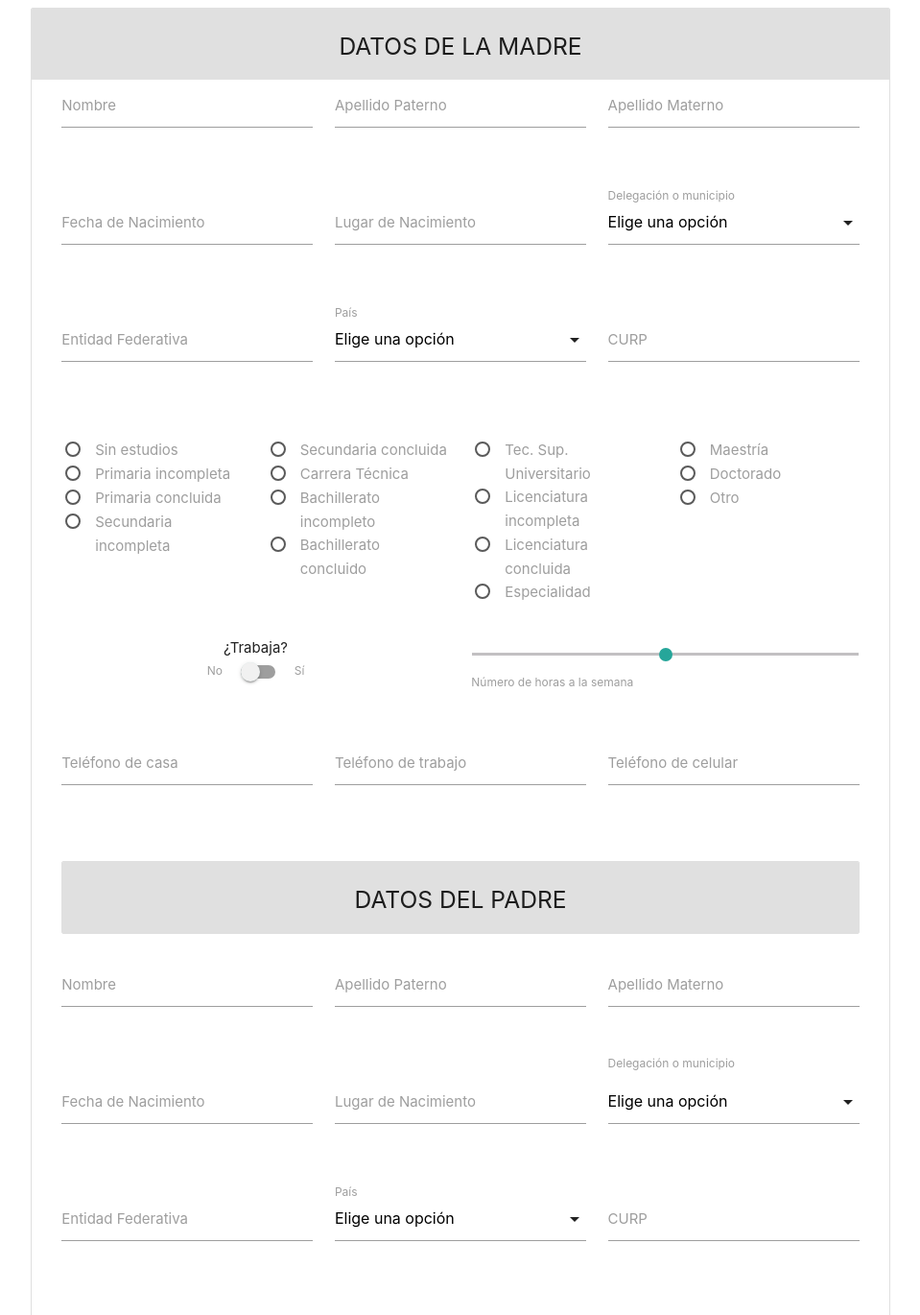
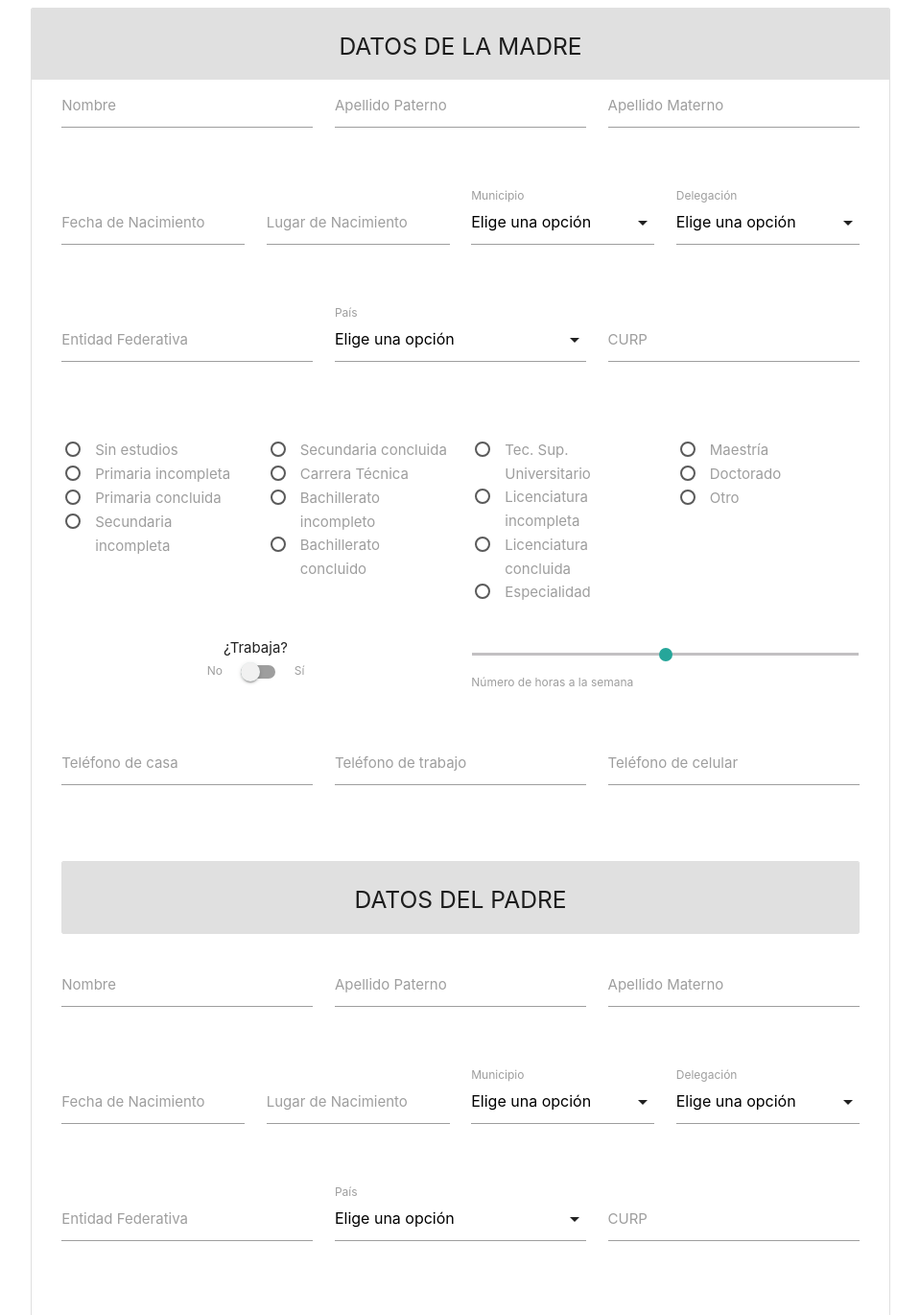
Before and after one commit to Jordani-Valencia/SIREANI, a CodeIgniter app: the page made by application/views/pantallas/2.php in a window 1280 px wide. Shown: the top 1370 px of the page at 96% size, without its empty margins (160-1119 px from the left). Run offline with CodeIgniter, Linux system fonts and the light colour scheme; some libraries are stand-ins or nearby versions.

Commit message:
Pantalla 2 lista (corregida)

```diff
--- a/application/views/pantallas/2.php
+++ b/application/views/pantallas/2.php
@@ -38,25 +38,29 @@
 				<!--Fin Fila 1-->
 				<!--Inicio Fila 2-->
 				<div class="row">
-					<div class="input-field col s4">
+					<div class="input-field col s3">
   						<input type="text" class="datepicker" id="nac2" name="nacimiento2">
 						<label for="nac2">Fecha de Nacimiento</label>
 					</div>
 
-    				<div class="input-field col s4">
+    				<div class="input-field col s3">
     					<input class="validate" id="lug2" type="text" name="lugar2" required>
 						<label for="lug2">Lugar de Nacimiento</label>
 						<span class="helper-text" data-error="Campo vacío o Incorrecto" data-success="Bien"></span>
     				</div>
 
-    				<div class="input-field col s4" id="mun4">
-    					<!--<input class="validate" id="mun4" type="text" name="municipio4" required>
-						<label for="mun4">Delegación o Municipio</label>
-						<span class="helper-text" data-error="Campo vacío o Incorrecto" data-success="Bien"></span>-->
+    				<div class="input-field col s3" id="mun4">
 						<select name="municipio4" required>
 							<option value="" disabled selected>Elige una opción</option>
 						</select>
-						<label>Delegación o municipio</label>
+						<label>Municipio</label>
+    				</div>
+
+    				<div class="input-field col s3" id="del4">
+						<select name="delegacion4" required>
+							<option value="" disabled selected>Elige una opción</option>
+						</select>
+						<label>Delegación</label>
     				</div>
 				</div>
 				<!--Fin Fila 2-->
@@ -240,28 +257,30 @@
 				<!--Fin Fila 8-->
 				<!--Inicio Fila 9-->
 				<div class="row">
-					<div class="input-field col s4">
+					<div class="input-field col s3">
   					<input type="text" class="datepicker" id="nac3" name="nacimiento3" required>
 						<label for="nac3">Fecha de Nacimiento</label>
 						<span class="helper-text" data-error="Campo vacío o Incorrecto" data-success="Bien"></span>
 					</div>
 
-    				<div class="input-field col s4">
+    				<div class="input-field col s3">
 							<input class="validate" id="lug3" type="text" name="lugar3" required>
 							<label for="lug3">Lugar de Nacimiento</label>
 							<span class="helper-text" data-error="Campo vacío o Incorrecto" data-success="Bien"></span>
     				</div>
 
-    				<div class="input-field col s4">
-							<!--<input class="validate" id="mun5" type="text" name="municipio5" required>
-							<label for="mun5">Delegación o Municipio</label>
-							<span class="helper-text" data-error="Campo vacío o Incorrecto" data-success="Bien"></span>-->
-							<div id="mun5">
-							<select name="municipio5" required>
-								<option value="" disabled selected>Elige una opción</option>
-							</select>
-							<label>Delegación o municipio</label>
-						</div>
+    				<div class="input-field col s3" id="mun5">
+						<select name="municipio5" required>
+							<option value="" disabled selected>Elige una opción</option>
+						</select>
+						<label>Municipio</label>
+    				</div>
+
+    				<div class="input-field col s3" id="del5">
+						<select name="delegacion5" required>
+							<option value="" disabled selected>Elige una opción</option>
+						</select>
+						<label>Delegación</label>
     				</div>
 				</div>
 				<!--Fin Fila 9-->
```
Also changed, not shown: other parts of application/views/pantallas/2.php (+26 -3 lines).
